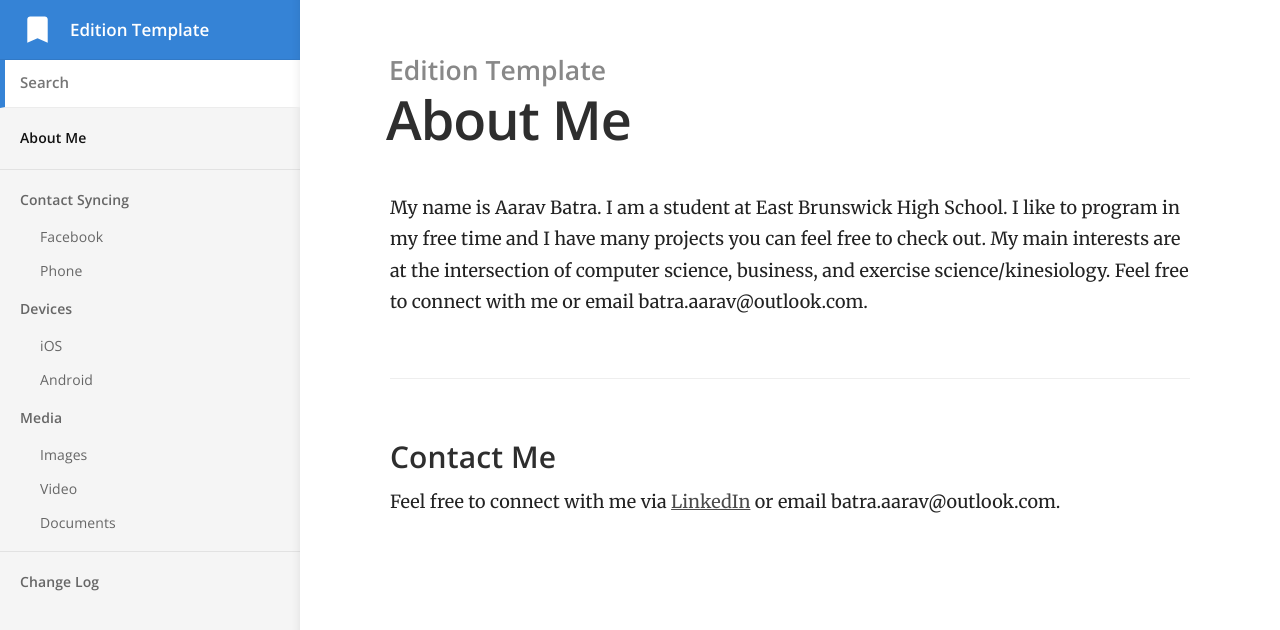
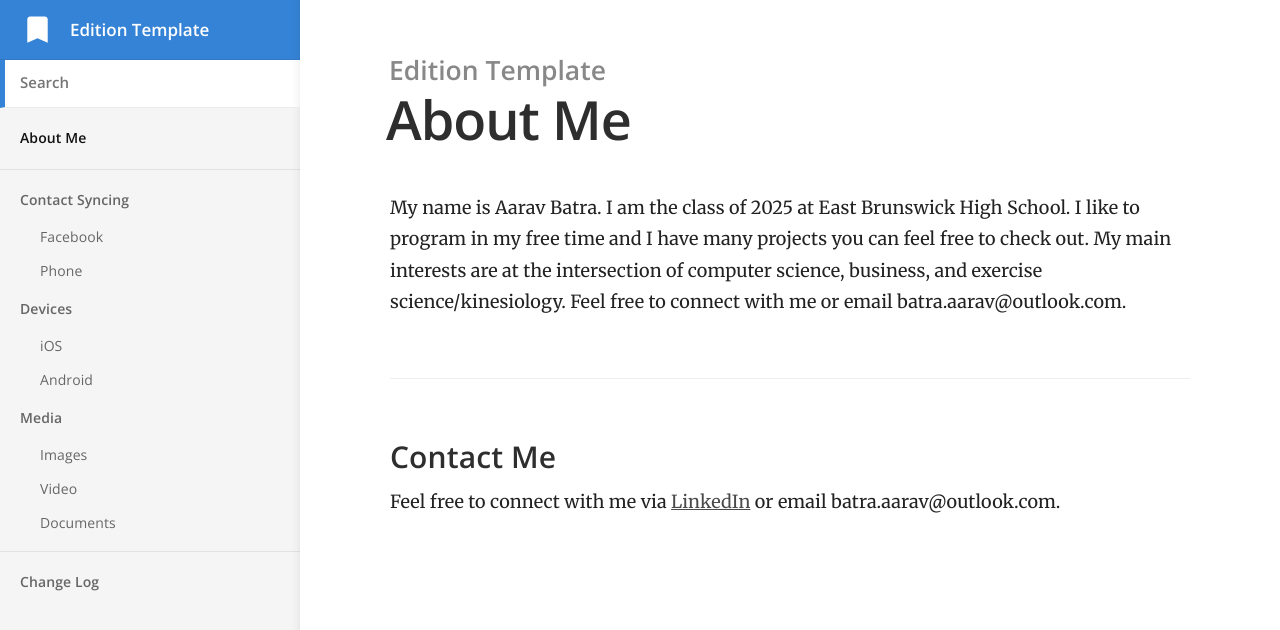
Before and after one commit to batra-aarav/www.aaravbatra.me, a Jekyll site: the page built from index.md, in a window 1280 px wide. Shown: the top 630 px of the page. Built offline with Jekyll 4.4.1, drawn with Linux system fonts in a browser that asks for light colours.

Commit message:
Update index.md

```diff
--- a/index.md
+++ b/index.md
@@ -1,7 +1,7 @@
 ---
 title: About Me
 ---
-My name is Aarav Batra. I am a student at East Brunswick High School. I like to program in my free time and I have many projects you can feel free to check out. My main interests are at the intersection of computer science, business, and exercise science/kinesiology. Feel free to connect with me or email batra.aarav@outlook.com.
+My name is Aarav Batra. I am the class of 2025 at East Brunswick High School. I like to program in my free time and I have many projects you can feel free to check out. My main interests are at the intersection of computer science, business, and exercise science/kinesiology. Feel free to connect with me or email batra.aarav@outlook.com.
 
 ### Contact Me
 Feel free to connect with me via [LinkedIn](https://www.linkedin.com/in/aarav-batra-a0abaa2a4/) or email batra.aarav@outlook.com.
```
